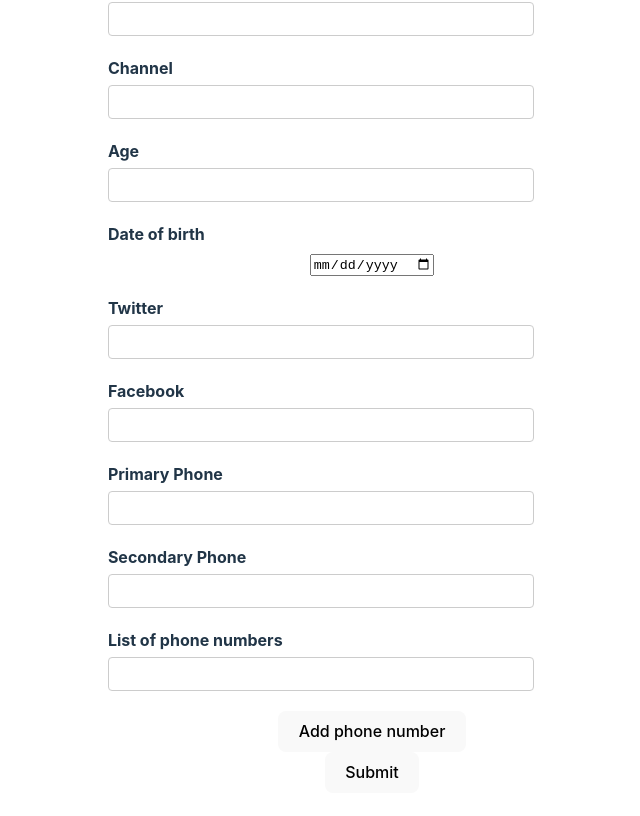
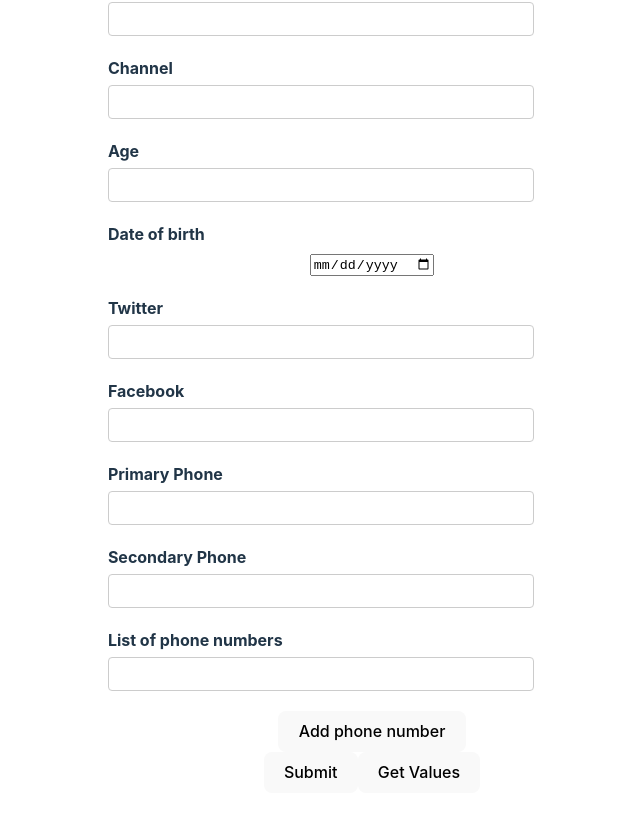
Before and after one commit to kafui4k/rhf, a React (Vite) app: page / in a window 1280 px wide. Shown: the part 358-1174 px from the top of the page, without its empty margins (268-908 px from the left). Built offline with nearby package versions, Linux system fonts and the light colour scheme.

Commit message:
getting fields values using the getValues method

```diff
--- a/src/components/YouTubeForm.tsx
+++ b/src/components/YouTubeForm.tsx
@@ -51,7 +51,7 @@
   //   },
   // });
 
-  const { register, control, handleSubmit, formState, watch } = form;
+  const { register, control, handleSubmit, formState, watch, getValues } = form;
   const { errors } = formState;
 
   const { fields, append, remove } = useFieldArray({
@@ -61,6 +61,10 @@
 
   const onSubmit = (data: FormValues) => {
     console.log("Form Submitted", data);
+  };
+
+  const handleGetValues = () => {
+    console.log("Get values", getValues("username"));
   };
 
   useEffect(() => {
@@ -222,6 +226,9 @@
         </div>
 
         <button>Submit</button>
+        <button type="button" onClick={handleGetValues}>
+          Get Values
+        </button>
       </form>
       <DevTool control={control} />
     </div>
```
